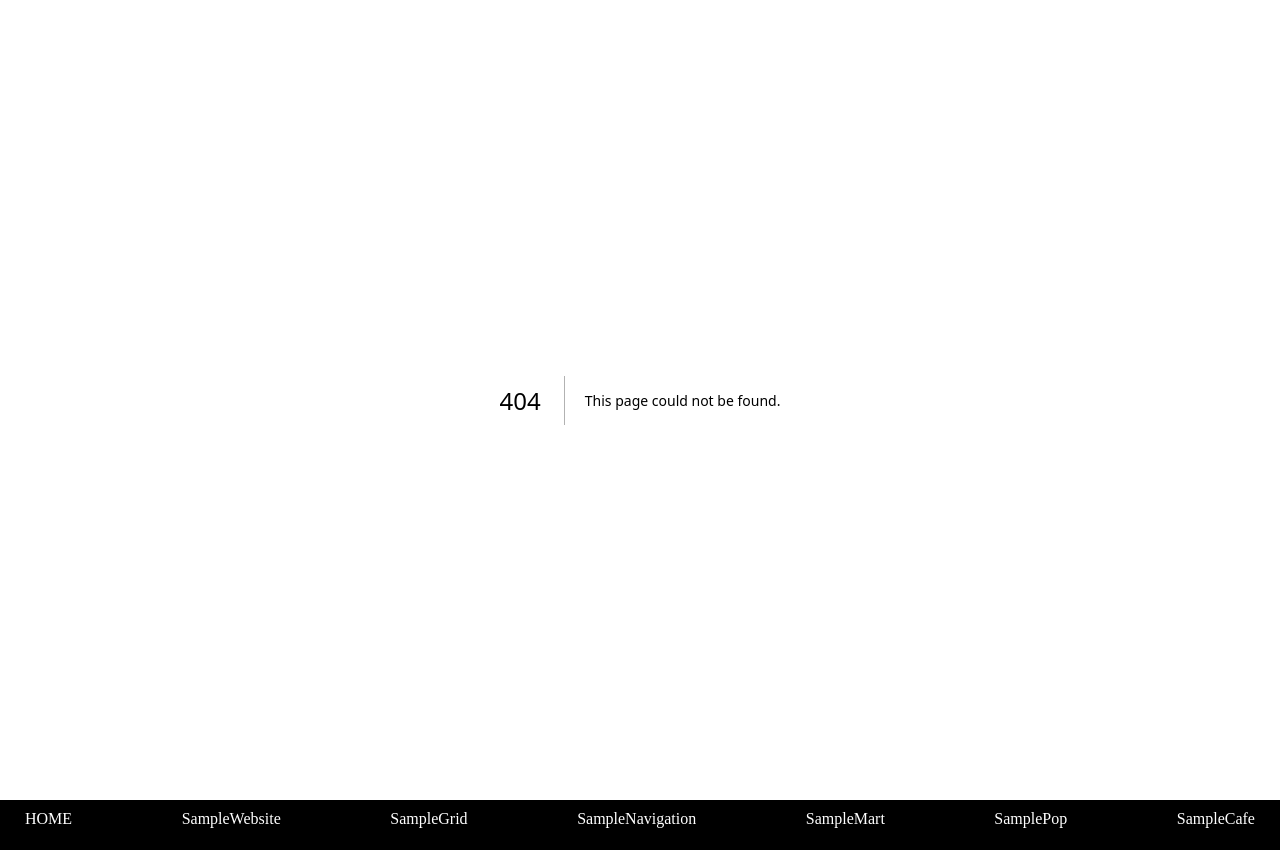
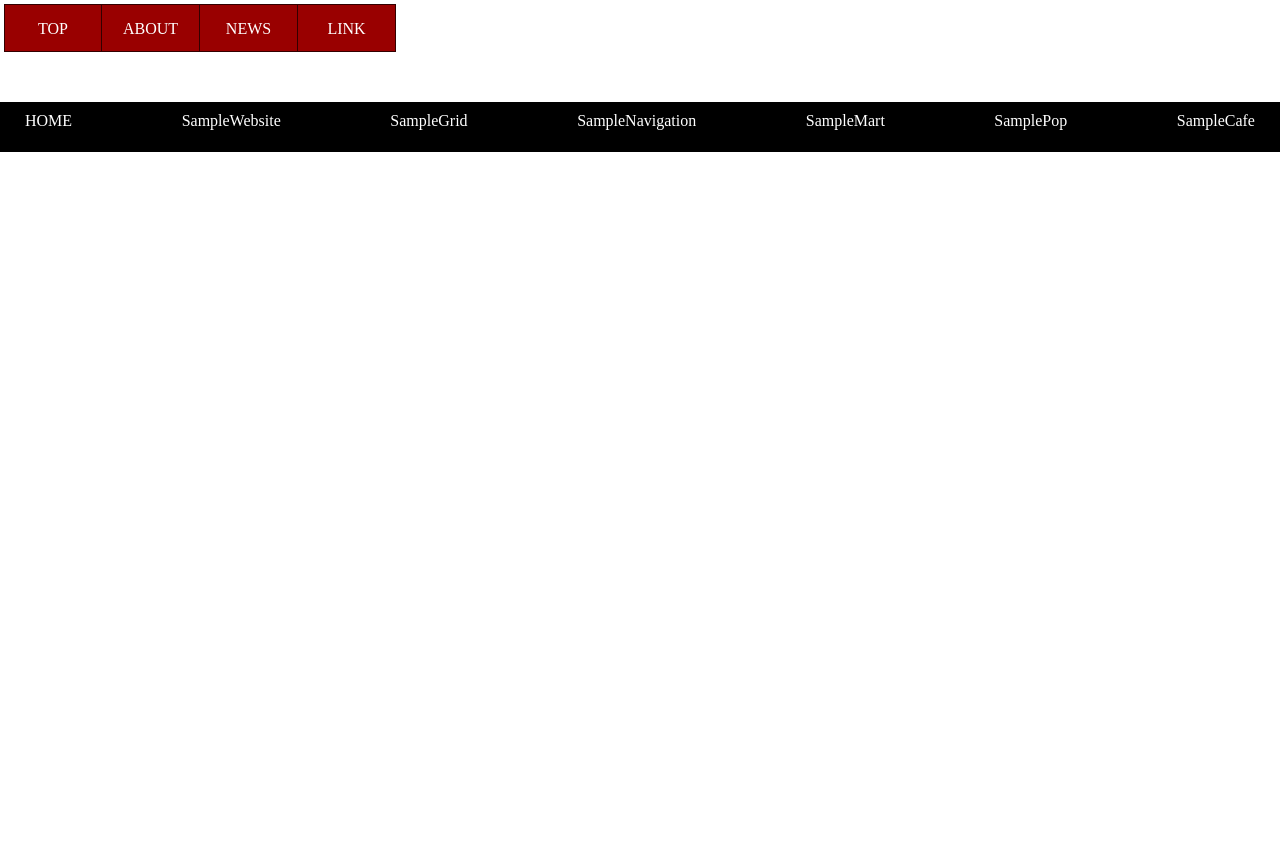
Before and after one commit to itc-s22025/projects2, a Next.js app: page /Sample3/compo/main in a window 1280 px wide. Before the commit this address had no page. After the commit the page ends 800 px from the top, so only its background shows below. Built offline with nearby package versions, Linux system fonts and the light colour scheme.

Commit message:
made components of Sample3

```diff
--- /dev/null
+++ b/pages/Sample3/compo/li.js
@@ -0,0 +1,12 @@
+import style from 'pages/Sample3/sample.module.css'
+import Link from 'next/link'
+
+const Li = ({title}) =>{
+	return(
+	<li className={style.li}>
+		<Link href="/Sample3" className={style.a}>{title}</Link>
+	</li>
+	)
+}
+
+export default Li
--- /dev/null
+++ b/pages/Sample3/compo/main.js
@@ -0,0 +1,18 @@
+import style from 'pages/Sample3/sample.module.css'
+import Li from 'pages/Sample3/compo/li'
+
+const Main = () =>{
+	return(
+		<main>
+		<ul className={style.nav}>
+			<Li title="TOP" />
+			<Li title="ABOUT" />
+			<Li title="NEWS" />
+			<Li title="LINK" />
+		</ul>
+		</main>
+
+	)
+}
+
+export default Main
```
Also changed, not shown: pages/Sample3/index.js (+2 -16 lines), pages/Sample3/Trash/Sample3.module.css (renamed from pages/Sample3/Sample3.module.css), pages/Sample3/Trash/about.js (renamed from pages/Sample3/about.js), 1 other file (tests, documents, lock files or other folders).
